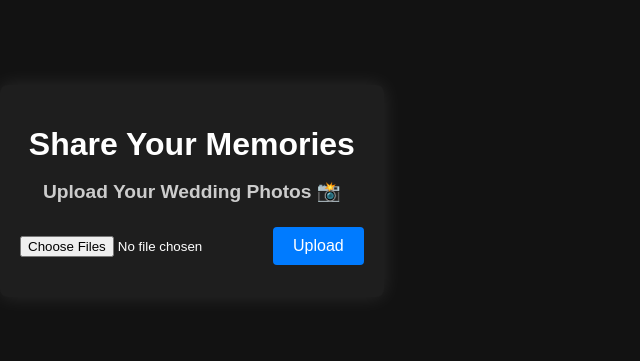
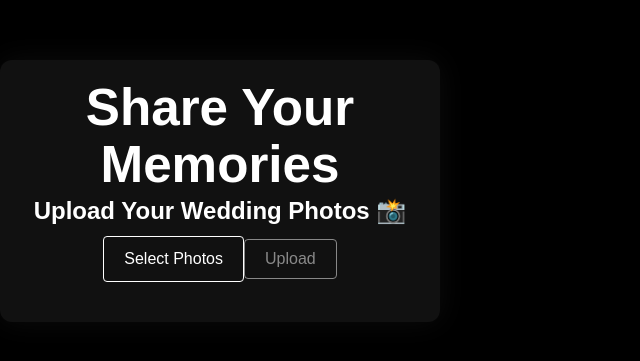
Before and after one commit to haadisaqib/wedding-upload, a React (Vite) app: page / in a window 1280 px wide. Shown: the part 209-570 px from the top of the page, without its empty margins (0-640 px from the left). Built offline with nearby package versions, Linux system fonts and the light colour scheme.

Commit message:
changes to css

```diff
--- a/src/App.css
+++ b/src/App.css
@@ -1,70 +1,112 @@
+/* Global Styles */
 body {
   margin: 0;
   padding: 0;
   font-family: Arial, sans-serif;
-  background: #121212; /* Dark background */
-  color: #ffffff; /* White text */
+  background: #000; /* Pure black background */
+  color: #fff; /* White text */
 }
 
+/* Container */
 .container {
   max-width: 400px;
   margin: 50px auto;
   padding: 20px;
-  background: #1e1e1e; /* Slightly lighter dark */
-  border-radius: 8px;
-  box-shadow: 0 0 20px rgba(255, 255, 255, 0.1);
+  background: #111; /* Very dark gray */
+  border-radius: 12px;
+  box-shadow: 0 0 30px rgba(255, 255, 255, 0.05);
   text-align: center;
 }
 
-h1 {
-  font-size: 2rem;
-  margin-bottom: 10px;
-  color: #ffffff;
+/* Headings */
+h1, h2 {
+  margin: 0;
+  opacity: 0; /* Start hidden for animation */
 }
 
-h2 {
-  font-size: 1.2rem;
-  margin-bottom: 20px;
-  color: #cccccc;
+/* Animation classes */
+.animated-text {
+  opacity: 0;
+  transform: translateY(20px);
+  transition: opacity 1s ease, transform 1s ease;
 }
 
-input[type="file"] {
-  margin-bottom: 20px;
-  color: white;
+.fadeIn {
+  opacity: 1;
+  transform: translateY(0);
 }
 
+.fadeInDelay {
+  opacity: 1;
+  transform: translateY(0);
+  transition-delay: 0.5s;
+}
+
+/* Custom File Upload */
+.custom-file-upload {
+  display: inline-block;
+  margin-bottom: 20px;
+  padding: 10px 20px;
+  cursor: pointer;
+  border: 1px solid #fff;
+  border-radius: 4px;
+  background-color: transparent;
+  color: #fff;
+  transition: background-color 0.3s, color 0.3s;
+}
+
+.custom-file-upload:hover {
+  background-color: #fff;
+  color: #000;
+}
+
+.custom-file-upload input[type="file"] {
+  display: none;
+}
+
+/* Button */
 button {
-  background-color: #007bff;
-  color: white;
+  background-color: transparent;
+  color: #fff;
   padding: 10px 20px;
-  border: none;
+  border: 1px solid #fff;
   border-radius: 4px;
   cursor: pointer;
+  transition: background-color 0.3s, color 0.3s;
+  margin-top: 10px;
 }
 
 button:hover {
-  background-color: #0056b3;
+  background-color: #fff;
+  color: #000;
 }
 
+button:disabled {
+  opacity: 0.5;
+  cursor: not-allowed;
+}
+
+/* Progress Bar */
 .progress-bar {
   width: 100%;
-  background-color: #333333;
+  background-color: #222;
   border-radius: 4px;
   margin-top: 20px;
-  position: relative;
   height: 25px;
+  overflow: hidden;
 }
 
 .progress {
-  background-color: #4caf50;
+  background-color: #fff;
   height: 100%;
-  color: white;
+  color: #000;
   text-align: center;
   line-height: 25px;
   border-radius: 4px;
 }
 
+/* Messages */
 p {
   margin-top: 20px;
-  color: #ffffff;
+  color: #fff;
 }
--- a/src/App.jsx
+++ b/src/App.jsx
@@ -1,19 +1,23 @@
-import React, { useState } from 'react';
+import React, { useState, useEffect } from 'react';
 import axios from 'axios';
-import './App.css'; // Keep for styles
+import './App.css';
 
 function App() {
   const [files, setFiles] = useState([]);
   const [progress, setProgress] = useState(0);
   const [message, setMessage] = useState('');
+  const [animateText, setAnimateText] = useState(false);
+
+  useEffect(() => {
+    setAnimateText(true);
+  }, []);
 
   const handleFileChange = (e) => {
     const selectedFiles = Array.from(e.target.files);
 
     if (selectedFiles.length > 20) {
       setMessage('You can only upload up to 20 photos at once.');
-      // Clear the input
-      e.target.value = null;
+      e.target.value = null; // Clear the input
       return;
     }
 
@@ -31,7 +35,6 @@ function App() {
 
     try {
       await axios.post('https://wedding.ngrok.app/upload', formData, {
-        headers: { 'Content-Type': 'multipart/form-data' },
         onUploadProgress: (progressEvent) => {
           const percentCompleted = Math.round((progressEvent.loaded * 100) / progressEvent.total);
           setProgress(percentCompleted);
@@ -48,17 +51,20 @@ function App() {
 
   return (
     <div className="container">
-      <h1>Share Your Memories</h1>
-      <h2>Upload Your Wedding Photos 📸</h2>
+      <h1 className={`animated-text ${animateText ? 'fadeIn' : ''}`}>Share Your Memories</h1>
+      <h2 className={`animated-text ${animateText ? 'fadeInDelay' : ''}`}>Upload Your Wedding Photos 📸</h2>
 
-      <input
-        type="file"
-        multiple
-        accept="image/*"
-        onChange={handleFileChange}
-      />
+      {/* Custom styled input */}
+      <label className="custom-file-upload">
+        <input
+          type="file"
+          multiple
+          onChange={handleFileChange}
+        />
+        Select Photos
+      </label>
 
-      <button onClick={handleUpload}>Upload</button>
+      <button onClick={handleUpload} disabled={files.length === 0}>Upload</button>
 
       {progress > 0 && (
         <div className="progress-bar">
```
